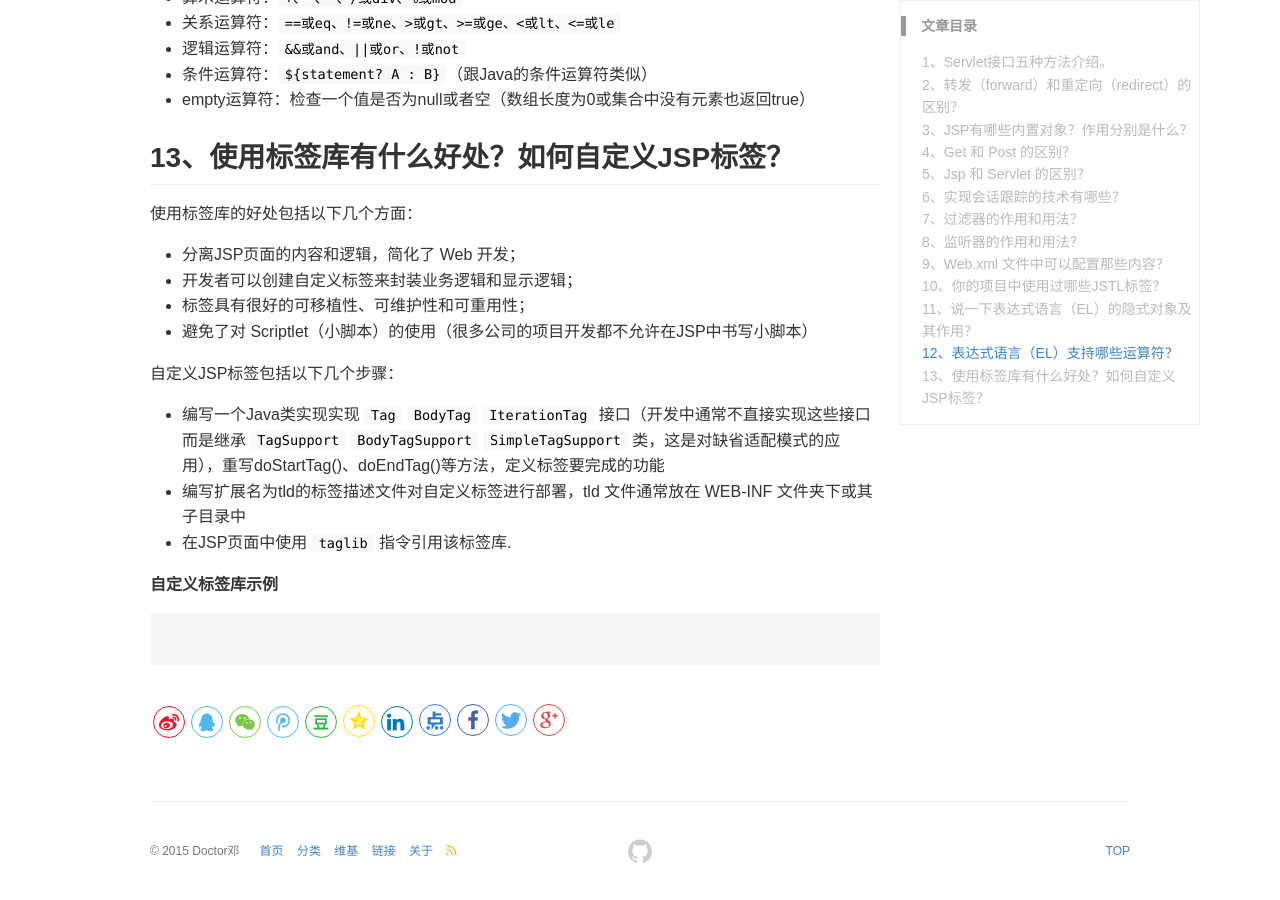
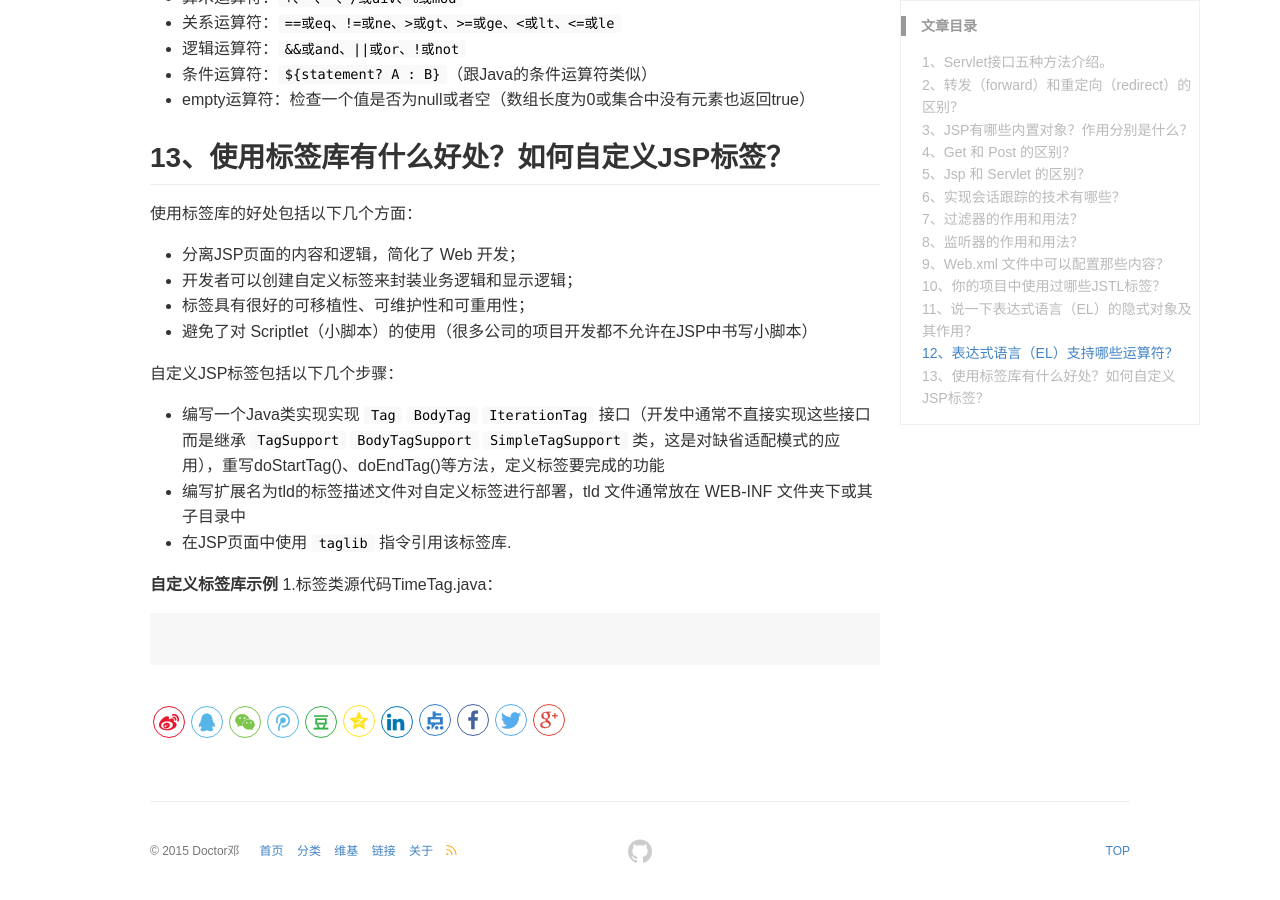
Before and after one commit to DoctorDeng/DoctorDeng.github.io, a Jekyll site: the page built from _posts/2016-09-12-java-面试.md, in a window 1280 px wide and 900 px high, scrolled down 11713 px. Built offline with Jekyll 4.4.1, drawn with Linux system fonts in a browser that asks for light colours.

Commit message:
modify file

````diff
--- a/_posts/2016-09-12-java-面试.md
+++ b/_posts/2016-09-12-java-面试.md
@@ -483,6 +483,7 @@ ${sessionScope.loginUser.username}
 * 在JSP页面中使用 `taglib` 指令引用该标签库.
 
 **自定义标签库示例**
+1.标签类源代码TimeTag.java：
 
 ```java?linenums
 
````
